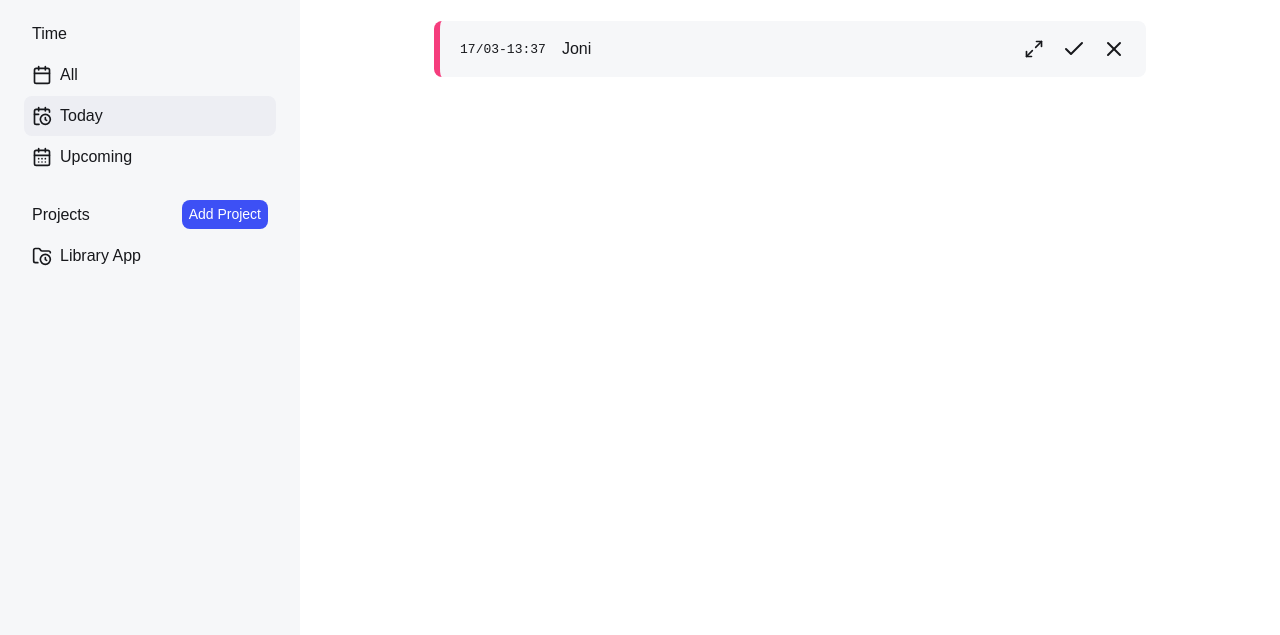
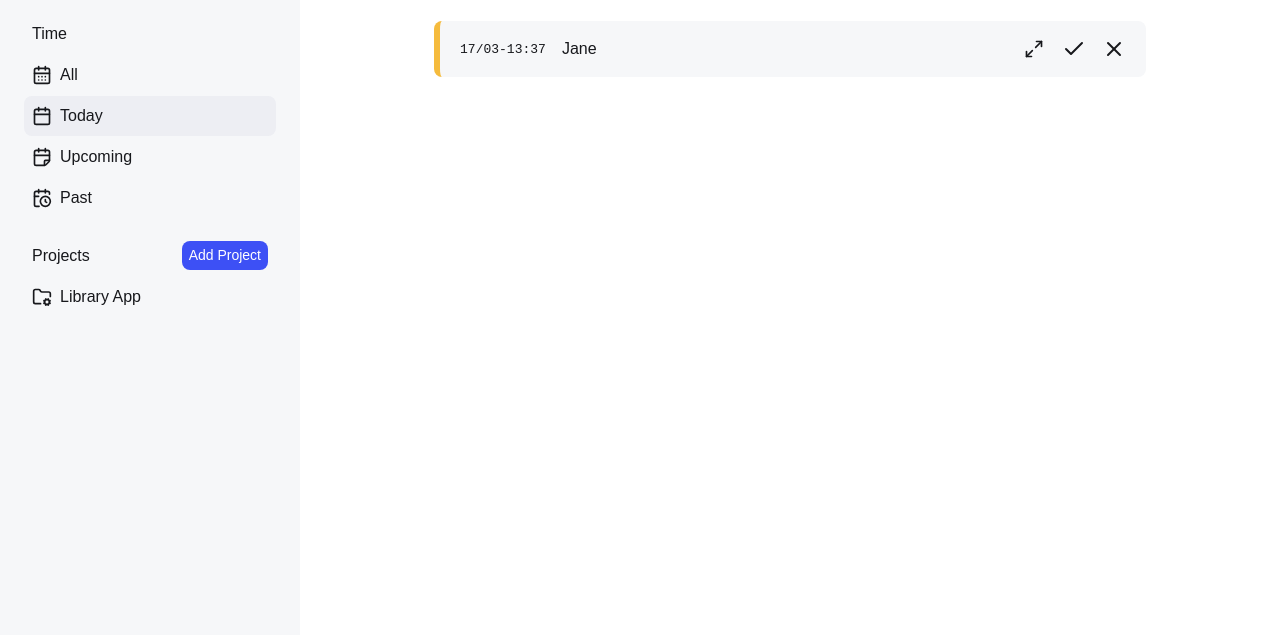
Before and after one commit to moktavizen/todo-vjs, a website built with webpack: page src/template.html in a window 1280 px wide. Both pictures are taken after a click on the element 150 px from the left and 189 px from the top of the page. Shown: the part 79-714 px from the top of the page. Built offline with nearby package versions, Linux system fonts and the light colour scheme.

Commit message:
Add past page to display past todos

```diff
--- /dev/null
+++ b/src/dom/pastPage.js
@@ -0,0 +1,19 @@
+import { endOfYesterday, format } from "date-fns";
+import { ELS, STATE } from "../globals.js";
+
+function renderPast() {
+  STATE.page = "Past";
+  STATE.startDate = null;
+  STATE.endDate = endOfYesterday();
+  STATE.project = null;
+
+  ELS.pageHeading.textContent = STATE.page;
+  ELS.addTaskFormHeading.textContent = `Add Task: ${STATE.page}`;
+
+  ELS.todoDateInput.removeAttribute("min");
+  ELS.todoDateInput.setAttribute("max", format(STATE.endDate, "yyyy-MM-dd'T'HH:mm"));
+
+  ELS.content.dispatchEvent(new CustomEvent("todo-list-change"));
+}
+
+export { renderPast };
--- a/src/dom/projectButton.js
+++ b/src/dom/projectButton.js
@@ -17,13 +17,20 @@ function projectButton({ id, title } = {}) {
       stroke-width="2"
       stroke-linecap="round"
       stroke-linejoin="round"
-      class="lucide lucide-folder-clock-icon lucide-folder-clock"
+      class="lucide lucide-folder-cog-icon lucide-folder-cog"
     >
-      <path d="M16 14v2.2l1.6 1" />
       <path
-        d="M7 20H4a2 2 0 0 1-2-2V5a2 2 0 0 1 2-2h3.9a2 2 0 0 1 1.69.9l.81 1.2a2 2 0 0 0 1.67.9H20a2 2 0 0 1 2 2"
+        d="M10.3 20H4a2 2 0 0 1-2-2V5a2 2 0 0 1 2-2h3.98a2 2 0 0 1 1.69.9l.66 1.2A2 2 0 0 0 12 6h8a2 2 0 0 1 2 2v3.3"
       />
-      <circle cx="16" cy="16" r="6" /></svg
+      <path d="m14.305 19.53.923-.382" />
+      <path d="m15.228 16.852-.923-.383" />
+      <path d="m16.852 15.228-.383-.923" />
+      <path d="m16.852 20.772-.383.924" />
+      <path d="m19.148 15.228.383-.923" />
+      <path d="m19.53 21.696-.382-.924" />
+      <path d="m20.772 16.852.924-.383" />
+      <path d="m20.772 19.148.924.383" />
+      <circle cx="18" cy="18" r="3" /></svg
     >${title}
   `;
 
--- a/src/dom/template.js
+++ b/src/dom/template.js
@@ -6,6 +6,7 @@ import { renderUpcoming } from "./upcomingPage.js";
 import { addProject, findTargetProjectIndex, projectList } from "../logic/project.js";
 import { projectButton } from "./projectButton.js";
 import { renderProject } from "./project.js";
+import { renderPast } from "./pastPage.js";
 
 function clearProjectList() {
   ELS.projectList.replaceChildren();
@@ -54,6 +55,11 @@ function addTemplateListeners() {
         if (STATE.page === "Upcoming") return;
         renderCurrPageIndicator(ELS.upcomingPageBtn);
         renderUpcoming();
+        break;
+      case "past-page-btn":
+        if (STATE.page === "Past") return;
+        renderCurrPageIndicator(ELS.pastPageBtn);
+        renderPast();
         break;
       case "add-project-btn":
         ELS.addProjectModal.showModal();
--- a/src/globals.js
+++ b/src/globals.js
@@ -3,6 +3,7 @@ const ELS = {
   allPageBtn: document.querySelector("#all-page-btn"),
   todayPageBtn: document.querySelector("#today-page-btn"),
   upcomingPageBtn: document.querySelector("#upcoming-page-btn"),
+  pastPageBtn: document.querySelector("#past-page-btn"),
   addProjectModal: document.querySelector("#add-project-dialog"),
   addProjectForm: document.querySelector("#add-project-form"),
   projectTitleInput: document.querySelector("#project-title-input"),
--- a/src/index.js
+++ b/src/index.js
@@ -8,9 +8,9 @@ import { Todo, todoList } from "./logic/todo.js";
 import { Project, projectList } from "./logic/project.js";
 
 todoList.push(
-  new Todo("John", "Doe", "2026-03-18T13:37", "Low"),
-  new Todo("Jane", "Doe", "2026-03-16T13:37", "Medium"),
-  new Todo("Joni", "", "2026-03-17T13:37", "High", "Library App"),
+  new Todo("John", "Doe", "2026-03-19T13:37", "Low"),
+  new Todo("Jane", "Doe", "2026-03-17T13:37", "Medium"),
+  new Todo("Joni", "", "2026-03-18T13:37", "High", "Library App"),
 );
 
 projectList.push(new Project("Library App"));
--- a/src/logic/todo.js
+++ b/src/logic/todo.js
@@ -1,4 +1,4 @@
-import { compareAsc, isAfter, isWithinInterval } from "date-fns";
+import { compareAsc, isAfter, isBefore, isWithinInterval } from "date-fns";
 
 const todoList = [];
 
@@ -76,6 +76,8 @@ function processTodoList(todoList, startDate, endDate, project) {
     filteredTodoList = todoList;
   } else if (!endDate && !project) {
     filteredTodoList = todoList.filter((todo) => isAfter(todo.dueDate, startDate));
+  } else if (!startDate && !project) {
+    filteredTodoList = todoList.filter((todo) => isBefore(todo.dueDate, endDate));
   } else if (!startDate && !endDate && project) {
     filteredTodoList = todoList.filter((todo) => todo.project === project);
   } else {
--- a/src/template.html
+++ b/src/template.html
@@ -41,15 +41,62 @@
             stroke-width="2"
             stroke-linecap="round"
             stroke-linejoin="round"
+            class="lucide lucide-calendar-days-icon lucide-calendar-days"
+          >
+            <path d="M8 2v4" />
+            <path d="M16 2v4" />
+            <rect width="18" height="18" x="3" y="4" rx="2" />
+            <path d="M3 10h18" />
+            <path d="M8 14h.01" />
+            <path d="M12 14h.01" />
+            <path d="M16 14h.01" />
+            <path d="M8 18h.01" />
+            <path d="M12 18h.01" />
+            <path d="M16 18h.01" /></svg
+          >All
+        </button>
+        <button id="today-page-btn" class="page-btn">
+          <svg
+            xmlns="http://www.w3.org/2000/svg"
+            width="20"
+            height="20"
+            viewBox="0 0 24 24"
+            fill="none"
+            stroke="currentColor"
+            stroke-width="2"
+            stroke-linecap="round"
+            stroke-linejoin="round"
             class="lucide lucide-calendar-icon lucide-calendar"
           >
             <path d="M8 2v4" />
             <path d="M16 2v4" />
             <rect width="18" height="18" x="3" y="4" rx="2" />
             <path d="M3 10h18" /></svg
-          >All
+          >Today
         </button>
-        <button id="today-page-btn" class="page-btn">
+        <button id="upcoming-page-btn" class="page-btn">
+          <svg
+            xmlns="http://www.w3.org/2000/svg"
+            width="20"
+            height="20"
+            viewBox="0 0 24 24"
+            fill="none"
+            stroke="currentColor"
+            stroke-width="2"
+            stroke-linecap="round"
+            stroke-linejoin="round"
+            class="lucide lucide-calendar-fold-icon lucide-calendar-fold"
+          >
+            <path
+              d="M3 20a2 2 0 0 0 2 2h10a2.4 2.4 0 0 0 1.706-.706l3.588-3.588A2.4 2.4 0 0 0 21 16V6a2 2 0 0 0-2-2H5a2 2 0 0 0-2 2z"
+            />
+            <path d="M15 22v-5a1 1 0 0 1 1-1h5" />
+            <path d="M8 2v4" />
+            <path d="M16 2v4" />
+            <path d="M3 10h18" /></svg
+          >Upcoming
+        </button>
+        <button id="past-page-btn" class="page-btn">
           <svg
             xmlns="http://www.w3.org/2000/svg"
             width="20"
@@ -68,32 +115,7 @@
             <path d="M3 10h5" />
             <path d="M8 2v4" />
             <circle cx="16" cy="16" r="6" /></svg
-          >Today
-        </button>
-        <button id="upcoming-page-btn" class="page-btn">
-          <svg
-            xmlns="http://www.w3.org/2000/svg"
-            width="20"
-            height="20"
-            viewBox="0 0 24 24"
-            fill="none"
-            stroke="currentColor"
-            stroke-width="2"
-            stroke-linecap="round"
-            stroke-linejoin="round"
-            class="lucide lucide-calendar-days-icon lucide-calendar-days"
-          >
-            <path d="M8 2v4" />
-            <path d="M16 2v4" />
-            <rect width="18" height="18" x="3" y="4" rx="2" />
-            <path d="M3 10h18" />
-            <path d="M8 14h.01" />
-            <path d="M12 14h.01" />
-            <path d="M16 14h.01" />
-            <path d="M8 18h.01" />
-            <path d="M12 18h.01" />
-            <path d="M16 18h.01" /></svg
-          >Upcoming
+          >Past
         </button>
         <div class="projects-label-wrapper">
           <div>Projects</div>
@@ -114,7 +136,9 @@
           </dialog>
           <button id="add-project-btn" class="add-project-btn">Add Project</button>
         </div>
-        <div id="project-list" class="project-list"></div>
+        <div id="project-list" class="project-list">
+          <button></button>
+        </div>
       </nav>
       <a href="https://github.com/moktavizen/todo-vjs" target="_blank" class="github-link"
         ><svg
```
